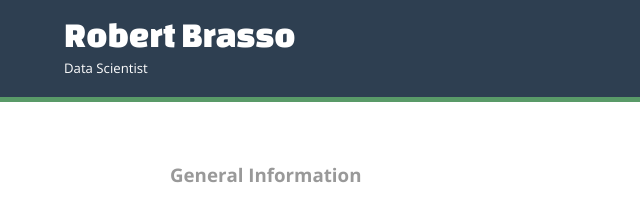
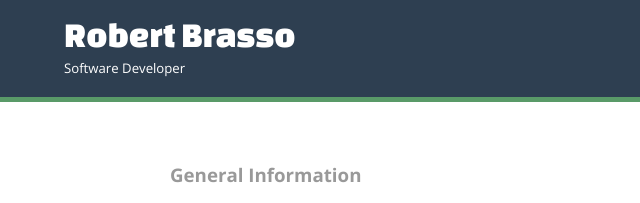
Before and after one commit to rbrasso587/personal_website, a plain HTML site: page contact.html in a window 1280 px wide. Shown: the top 203 px of the page, 0-640 px from the left. Drawn offline with nearby package versions, Linux system fonts and the light colour scheme.

Commit message:
Updated from Data Science to Software Developer

```diff
--- a/contact.html
+++ b/contact.html
@@ -2,7 +2,7 @@
 <html>
   <head>
     <meta charset="utf-8">
-    <title>Robert Brasso | Data Scientist</title>
+    <title>Robert Brasso | Developer</title>
     <link rel="stylesheet" href="css/normalize.css">
     <link href='https://fonts.googleapis.com/css?family=Changa+One|Open+Sans:400,400italic,700,700italic,800' rel='stylesheet' type='text/css'>
     <link rel="stylesheet" href="css/main.css">
@@ -13,7 +13,7 @@
     <header>
       <a href="index.html" id="logo">
         <h1>Robert Brasso</h1>
-        <h2>Data Scientist</h2>
+        <h2>Software Developer</h2>
       </a>
       <nav>
         <ul>
```
Also changed, not shown: index.html (+2 -2 lines), projects.html (+2 -2 lines).
